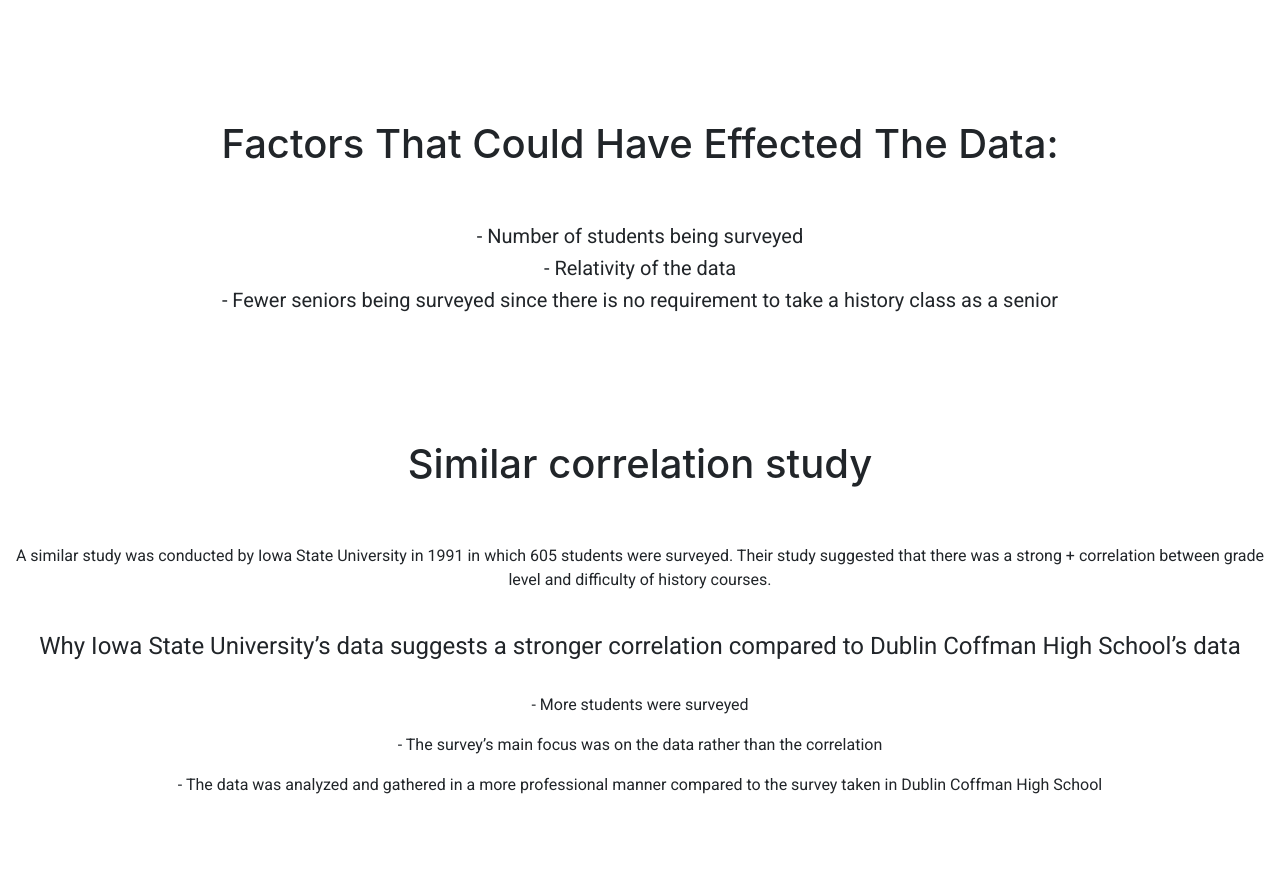
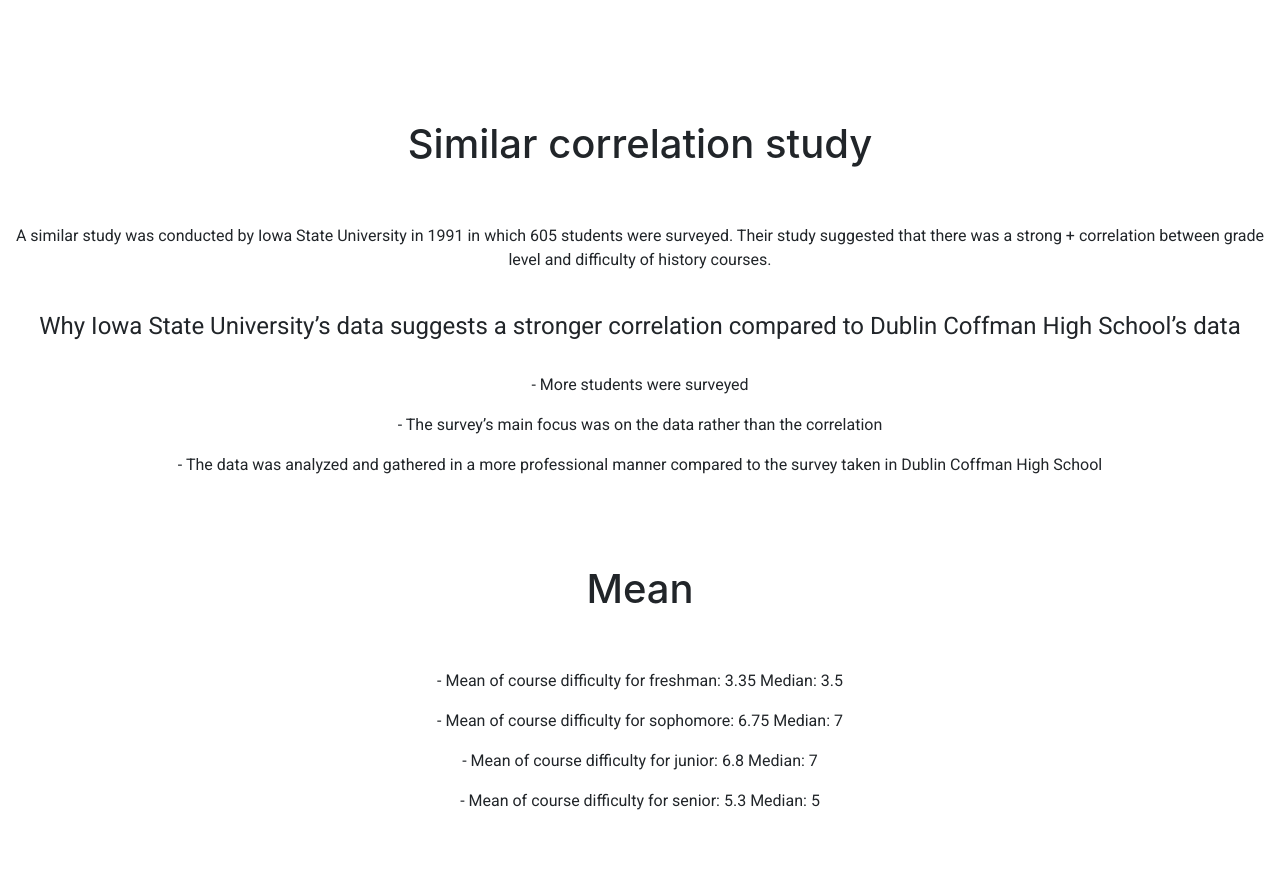
Before and after one commit to AnishRaja/AnishRaja.github.io, a plain HTML site: page index.html in a window 1280 px wide. Shown: the part 1220-2102 px from the top of the page. Drawn offline with nearby package versions, Linux system fonts and the light colour scheme.

Commit message:
Update index.html

```diff
--- a/index.html
+++ b/index.html
@@ -34,26 +34,6 @@
         </div>
 
     <br>
-    <br>
-    <br>
-    <br>
-    <br>
-    <br>
-
-    <h1 class="title1"> Factors That Could Have Effected The Data:</h1>
-
-    <br>
-
-<!--     <hr class="third">
- -->
-    <br>
-
-    <div class="container5">
-        <h5>- Number of students being surveyed </h5>
-        <h5>- Relativity of the data </h5>
-        <h5>- Fewer seniors being surveyed since there is no requirement to take a history class as a senior </h5>
-    </div>
-
     <br>
     <br>
     <br>
```
